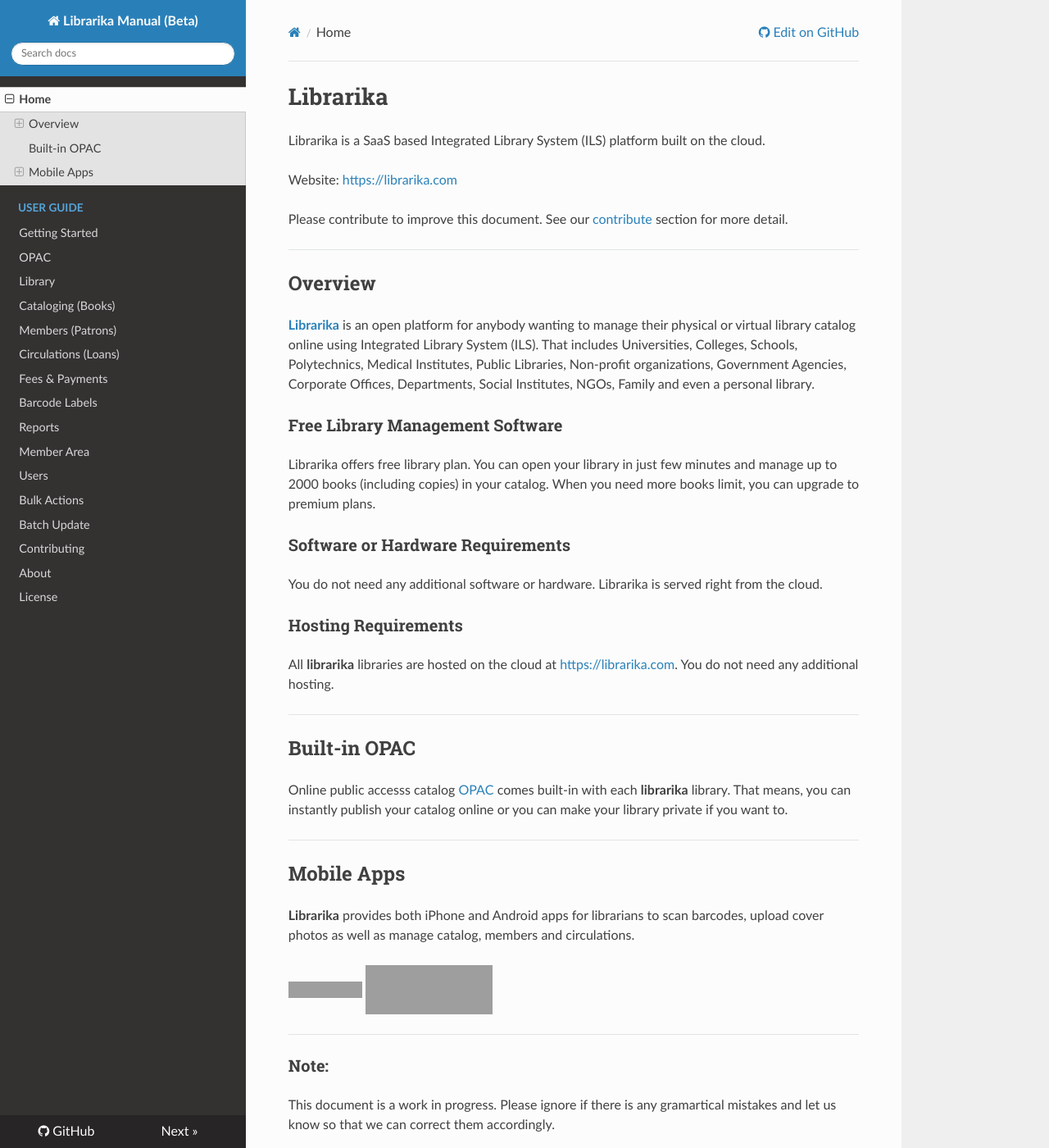
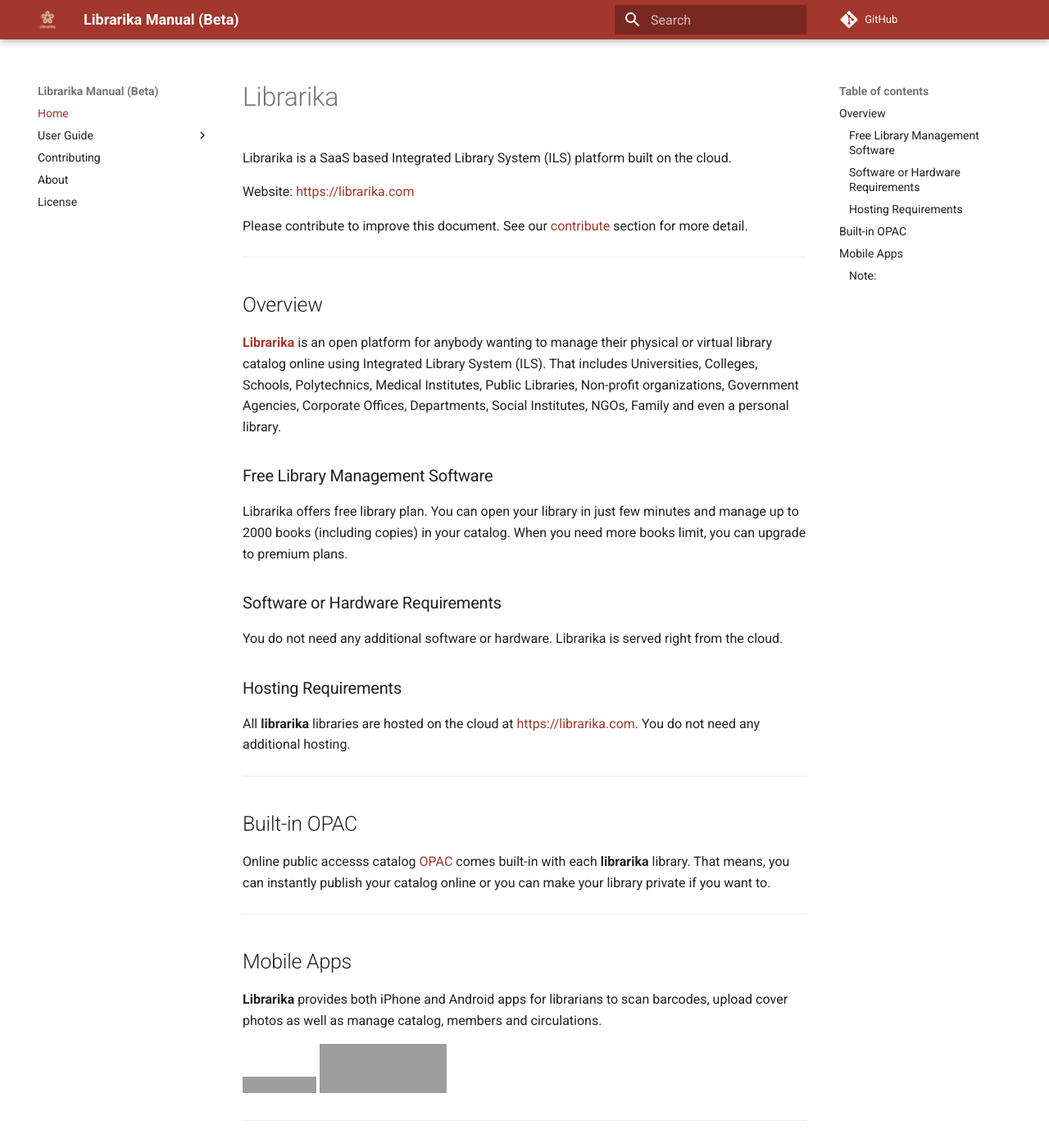
Before and after one commit to Librarika/manual, an MkDocs documentation site: the page built from docs/index.md, in a window 1280 px wide and 1400 px high. Shown: the whole window at 82% size. Built offline with MkDocs 1.6.1 and Material for MkDocs 9.7.7, drawn with Linux system fonts in a browser that asks for light colours; nearby versions of some CDN libraries; comment, search, counter and statistics services are not loaded; some of the changed text lies outside the part shown; grey boxes are pictures that could not be loaded.

Commit message:
Material theme for manual

```diff
--- /dev/null
+++ b/docs/css/extra.css
@@ -0,0 +1,6 @@
+.md-header{
+	background-color: #a3362d !important;
+}
+a.md-nav__link--active, .md-content a {
+	color: #a3362d !important;
+}
--- a/mkdocs.yml
+++ b/mkdocs.yml
@@ -3,7 +3,14 @@
 repo_name: GitHub
 site_description: The free integrated library system - ILS
 site_author: Librarika Team
-theme: readthedocs
+theme:
+    name: 'material'
+    logo: 'img/logo-tr.png'
+    favicon: 'img/logo.png'
+markdown_extensions:
+  - admonition
+extra_css:
+  - 'css/extra.css'
 nav:
     - 'Home': 'index.md'
     - 'User Guide':
```
Also changed, not shown: docs/img/logo-tr.png (added), docs/img/logo.png (added).
